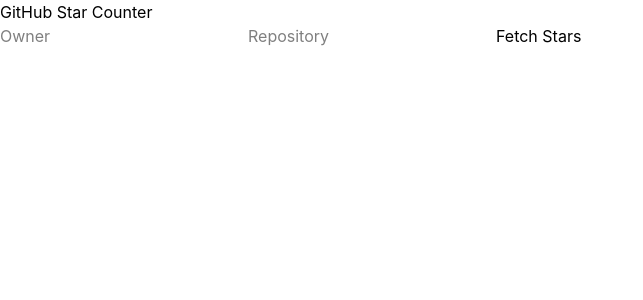
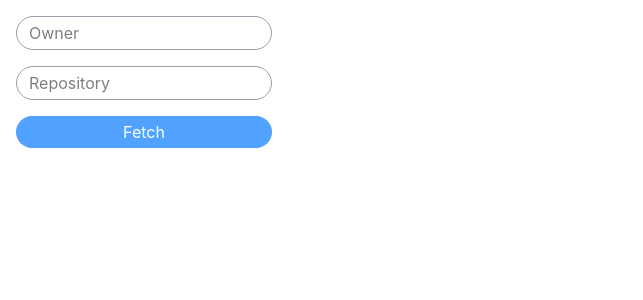
Before and after one commit to hrdpsingh/vantage, a React (Vite) app in the folder client/: page / in a window 1280 px wide. Shown: the top 300 px of the page, without its empty margins (0-643 px from the left). Built offline with nearby package versions, Linux system fonts and the light colour scheme.

Commit message:
feat: style the input fields and button
- Add simple styling to various elements.
- Create an `Input` component.

```diff
--- /dev/null
+++ b/client/src/Components/Input.tsx
@@ -0,0 +1,18 @@
+import type React from "react";
+
+interface InputProps {
+  placeholder: string;
+  value: string;
+  onChange: (event: React.ChangeEvent<HTMLInputElement>) => void;
+}
+
+export default function Input({ placeholder, value, onChange }: InputProps) {
+  return (
+    <input
+      placeholder={placeholder}
+      className="border focus:outline-blue-400 border-gray-400 rounded-full py-1 px-3"
+      value={value}
+      onChange={onChange}
+    />
+  );
+}
--- a/client/src/StarCounter/StarCounter.tsx
+++ b/client/src/StarCounter/StarCounter.tsx
@@ -1,4 +1,5 @@
-import { useState } from 'react';
+import { useState } from "react";
+import Input from "../Components/Input";
 
 type RepositoryStarsResponse = {
   owner: string;
@@ -7,13 +8,13 @@
 };
 
 export function StarCounter() {
-    const [owner, setOwner] = useState('');
-    const [repository, setRepository] = useState('');
+  const [owner, setOwner] = useState("");
+  const [repository, setRepository] = useState("");
   const [stars, setStars] = useState<number | null>(null);
-    const [error, setError] = useState('');
+  const [error, setError] = useState("");
 
   async function fetchStars() {
-        setError('');
+    setError("");
     setStars(null);
 
     try {
@@ -32,34 +33,40 @@
       setStars(data.stargazers_count);
     } catch (error) {
       setError(
-                error instanceof Error ? error.message : 'Could not fetch repository stars.'
+        error instanceof Error
+          ? error.message
+          : "Could not fetch repository stars.",
       );
     }
   }
 
   return (
-        <main>
-            <h1>GitHub Star Counter</h1>
-
-            <input
+    <main className="p-4">
+      <div className="flex flex-col gap-4 w-64">
+        <Input
           placeholder="Owner"
           value={owner}
-                onChange={(e) => setOwner(e.target.value)}
+          onChange={(event) => setOwner(event.target.value)}
         />
 
-            <input
+        <Input
           placeholder="Repository"
           value={repository}
-                onChange={(e) => setRepository(e.target.value)}
+          onChange={(event) => setRepository(event.target.value)}
         />
 
-            <button onClick={fetchStars} disabled={!owner || !repository}>
-                Fetch Stars
+        <button
+          className="bg-blue-400 hover:bg-blue-500 text-white rounded-full py-1 px-3"
+          onClick={fetchStars}
+          disabled={!owner || !repository}
+        >
+          Fetch
         </button>
 
         {stars !== null && <p>Stars: {stars}</p>}
 
         {error && <p role="alert">{error}</p>}
+      </div>
     </main>
   );
 }
```
Lines whose indentation alone changed are shown as unchanged.
